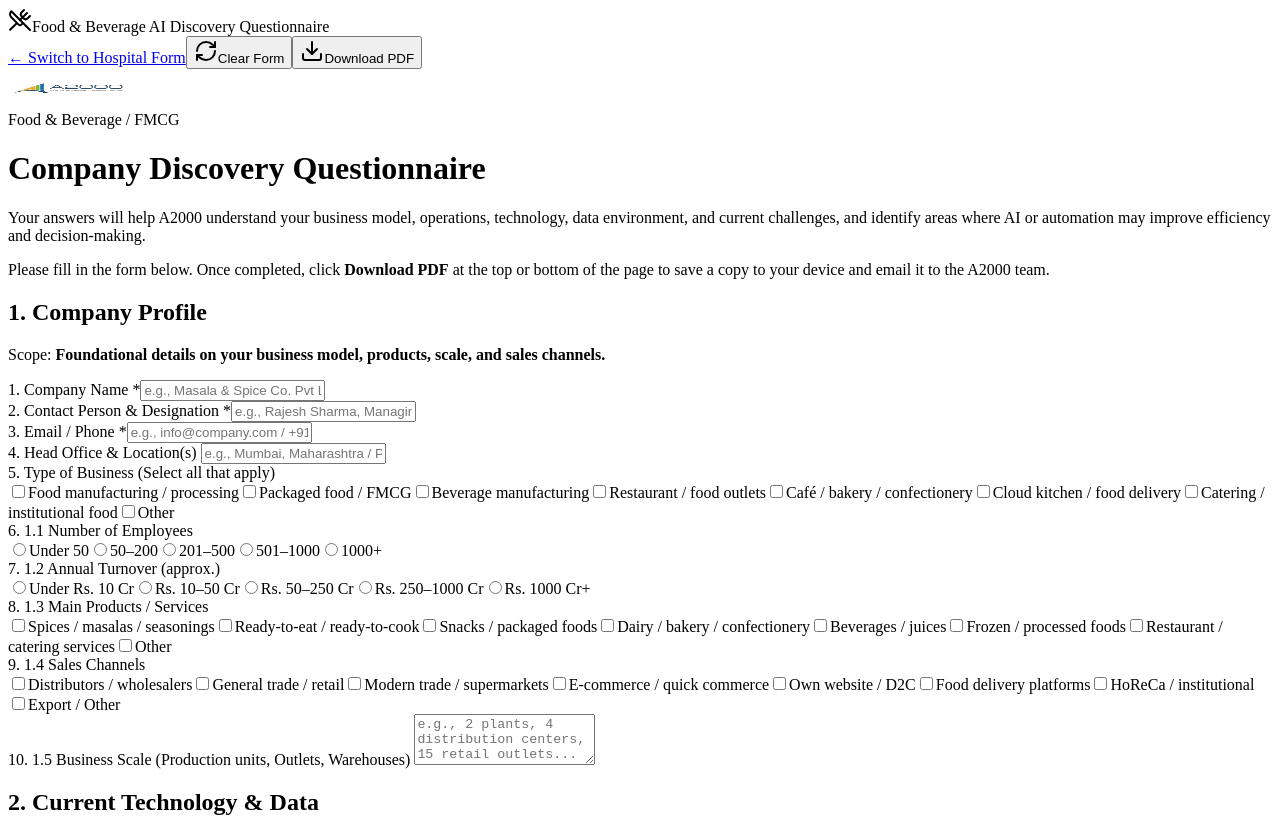
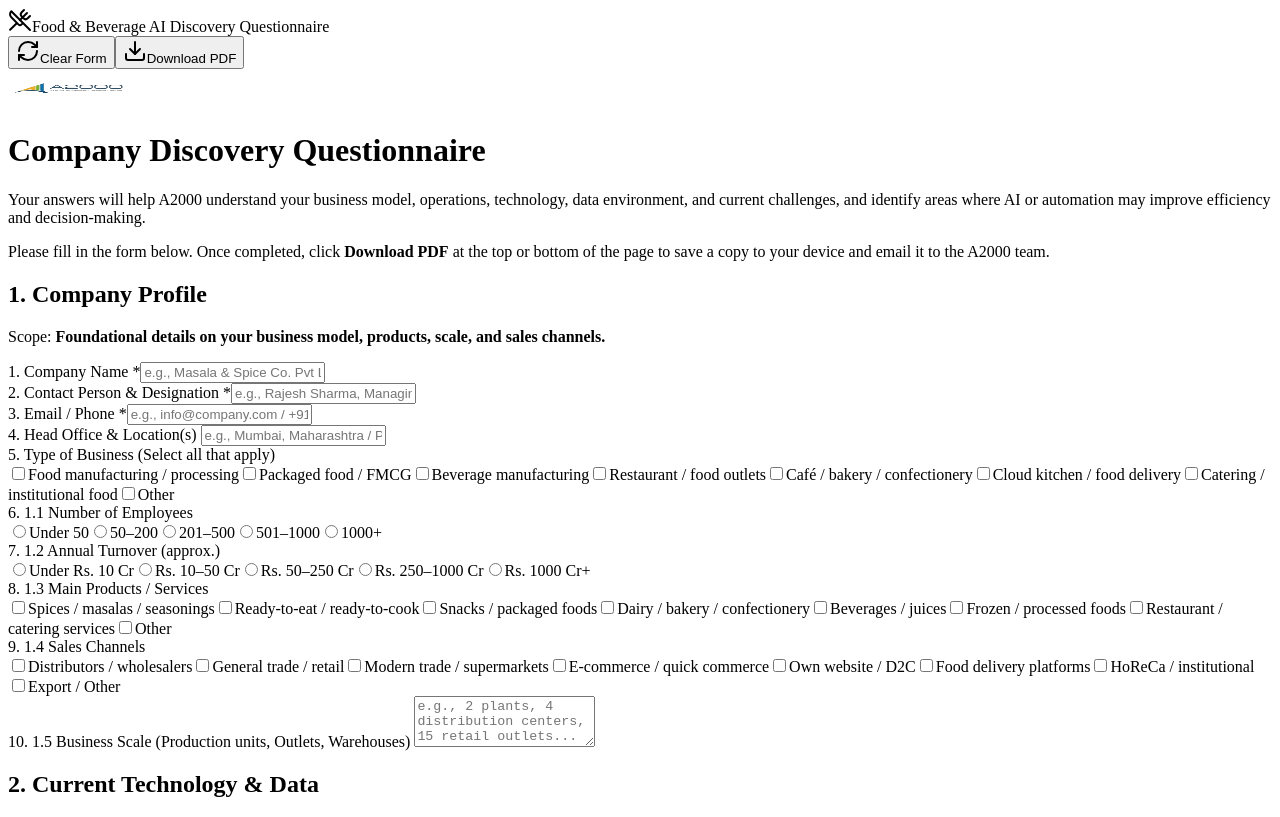
Before and after one commit to shyamsaran348/A2000-ai-questionnaire, a Next.js app: page /food-and-beverage in a window 1280 px wide. Shown: the top 817 px of the page. Built offline with nearby package versions, Linux system fonts and the light colour scheme.

Commit message:
style: remove switch-to-hospital link and Food & Beverage badge from header

```diff
--- a/src/app/food-and-beverage/page.tsx
+++ b/src/app/food-and-beverage/page.tsx
@@ -41,13 +41,6 @@ export default function FoodBeverageQuestionnairePage() {
         </div>
 
         <div className="flex items-center space-x-2">
-          <Link
-            href="/"
-            className="text-xs text-slate-500 hover:text-slate-800 underline px-2 py-1"
-          >
-            ← Switch to Hospital Form
-          </Link>
-
           <button
             type="button"
             onClick={handleClear}
@@ -95,9 +88,6 @@ export default function FoodBeverageQuestionnairePage() {
               className="object-contain"
               priority
             />
-          </div>
-          <div className="inline-block px-2.5 py-0.5 rounded text-[11px] font-semibold bg-amber-50 text-[#C97835] border border-amber-200 mb-1">
-            Food & Beverage / FMCG
           </div>
           <h1 className="text-xl sm:text-2xl font-bold text-slate-900">
             Company Discovery Questionnaire
```
